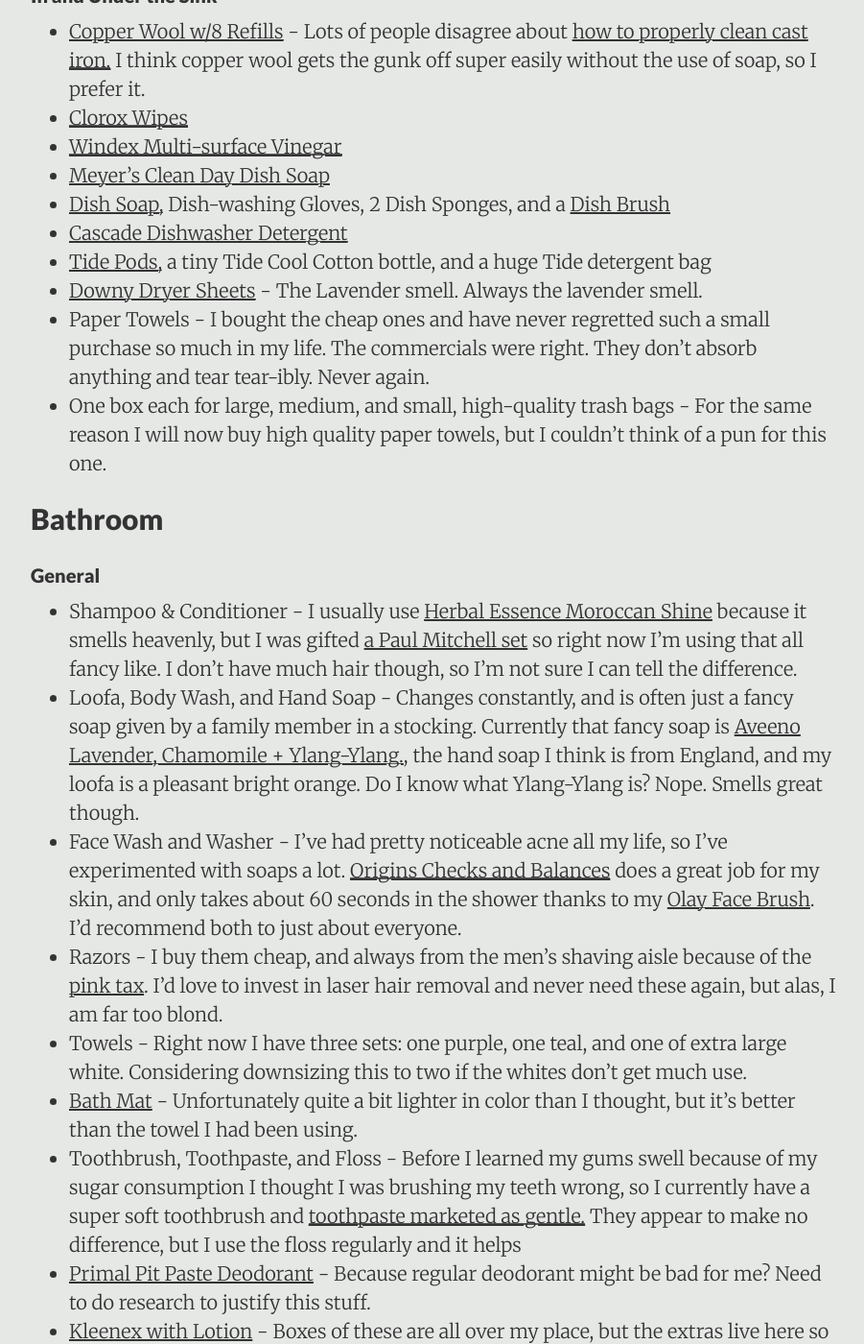
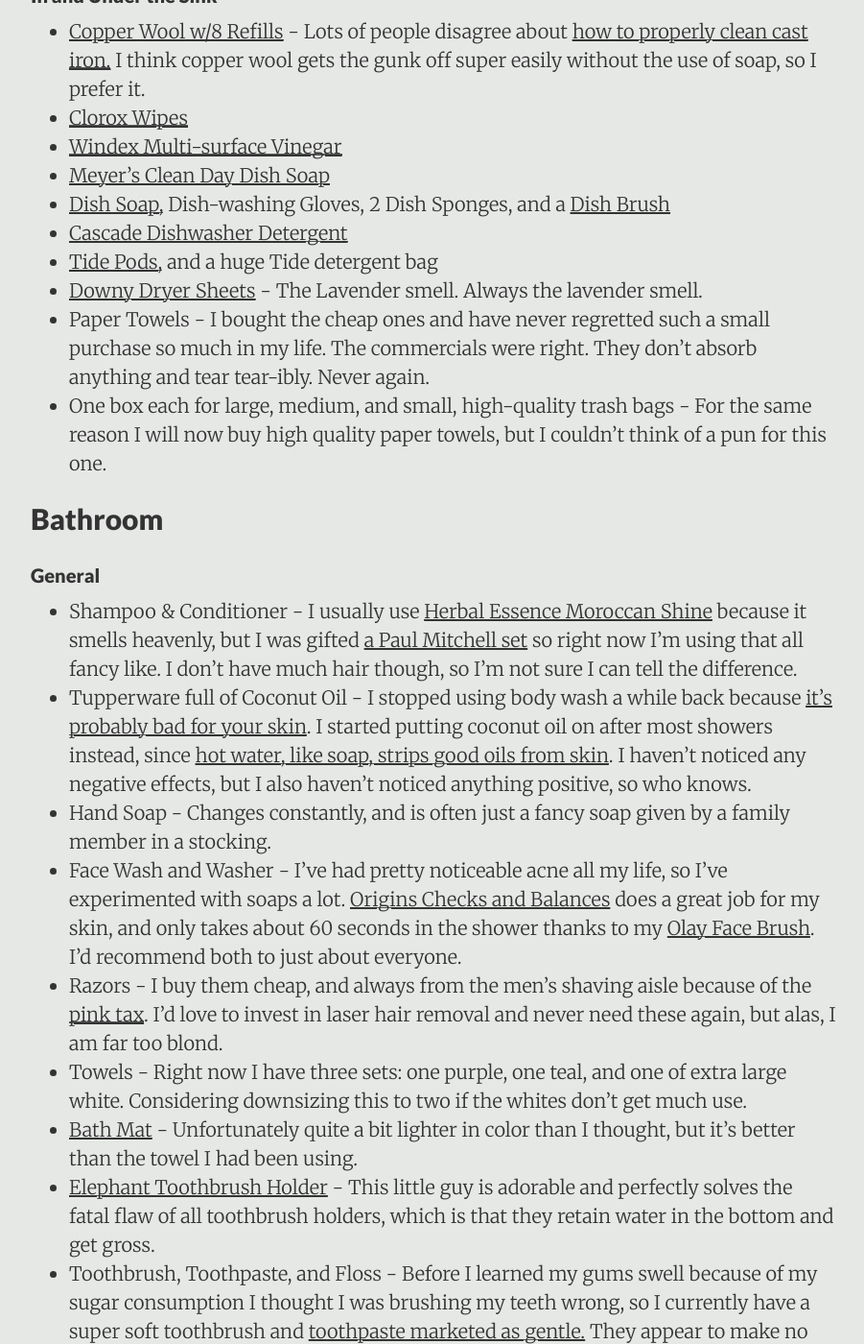
Before and after one commit to DestinyRoseMurphy/DestinyRoseMurphy.github.io, a Jekyll site: the page built from _posts/2017-10-19-Things-I-Kept.md, in a window 1280 px wide and 1400 px high, scrolled down 5391 px. Shown: the whole window at 96% size, without its empty margins (188-1089 px from the left). Built offline with Jekyll 4.4.1, drawn with Linux system fonts in a browser that asks for light colours; some of the changed text lies outside the part shown.

Commit message:
Updated Things

```diff
--- a/_posts/2017-10-19-Things-I-Kept.md
+++ b/_posts/2017-10-19-Things-I-Kept.md
@@ -122,7 +122,7 @@ I got my first kitchen all to myself in the fall semester of 2017, and I've been
 * [Meyer's Clean Day Dish Soap](http://amzn.to/2r7xEe1)
 * [Dish Soap,](http://amzn.to/2D8BdFA) Dish-washing Gloves, 2 Dish Sponges, and a [Dish Brush](http://amzn.to/2Dc6Eie)
 * [Cascade Dishwasher Detergent](http://amzn.to/2D899iq)
-* [Tide Pods,](http://amzn.to/2DBMkot) a tiny Tide Cool Cotton bottle, and a huge Tide detergent bag
+* [Tide Pods,](http://amzn.to/2DBMkot) and a huge Tide detergent bag
 * [Downy Dryer Sheets](http://amzn.to/2r8yVl7) - The Lavender smell. Always the lavender smell.
 * Paper Towels - I bought the cheap ones and have never regretted such a small purchase so much in my life. The commercials were right. They don't absorb anything and tear tear-ibly. Never again.
 * One box each for large, medium, and small, high-quality trash bags - For the same reason I will now buy high quality paper towels, but I couldn't think of a pun for this one.
@@ -132,11 +132,13 @@ I got my first kitchen all to myself in the fall semester of 2017, and I've been
 #### General
 
 * Shampoo & Conditioner - I usually use [Herbal Essence Moroccan Shine](http://amzn.to/2CRXV1k) because it smells heavenly, but I was gifted [a Paul Mitchell set](http://amzn.to/2CRg6Eh) so right now I'm using that all fancy like. I don't have much hair though, so I'm not sure I can tell the difference.
-* Loofa, Body Wash, and Hand Soap - Changes constantly, and is often just a fancy soap given by a family member in a stocking. Currently that fancy soap is [Aveeno Lavender, Chamomile + Ylang-Ylang.](http://amzn.to/2mht47k), the hand soap I think is from England, and my loofa is a pleasant bright orange. Do I know what Ylang-Ylang is? Nope. Smells great though.
+* Tupperware full of Coconut Oil - I stopped using body wash a while back because [it's probably bad for your skin](https://www.independent.co.uk/life-style/health-and-families/health-news/expert-warns-using-soap-in-shower-may-actually-be-bad-for-us-in-long-term-a6697771.html). I started putting coconut oil on after most showers instead, since [hot water, like soap, strips good oils from skin](http://www.newsweek.com/do-hot-showers-dry-your-skin-96379). I haven't noticed any negative effects, but I also haven't noticed anything positive, so who knows.
+* Hand Soap - Changes constantly, and is often just a fancy soap given by a family member in a stocking.
 * Face Wash and Washer - I've had pretty noticeable acne all my life, so I've experimented with soaps a lot. [Origins Checks and Balances](http://amzn.to/2FvyHaL) does a great job for my skin, and only takes about 60 seconds in the shower thanks to my [Olay Face Brush](http://amzn.to/2CRiieZ). I'd recommend both to just about everyone.
 * Razors - I buy them cheap, and always from the men's shaving aisle because of the [pink tax](https://money.usnews.com/money/personal-finance/articles/2016-02-17/the-pink-tax-why-womens-products-often-cost-more). I'd love to invest in laser hair removal and never need these again, but alas, I am far too blond.
 * Towels - Right now I have three sets: one purple, one teal, and one of extra large white. Considering downsizing this to two if the whites don't get much use.
 * [Bath Mat](https://www.target.com/p/ultra-soft-bath-grape-lavender-21-x30-threshold-153/-/A-50316233?ref=&ref=OpsEmail_Order_280&j=7173&sfmc_sub=220351560&l=20_HTML&u=1856896&mid=7284873&jb=1240935) - Unfortunately quite a bit lighter in color than I thought, but it's better than the towel I had been using.
+* [Elephant Toothbrush Holder](http://amzn.to/2Gfp018) - This little guy is adorable and perfectly solves the fatal flaw of all toothbrush holders, which is that they retain water in the bottom and get gross.
 * Toothbrush, Toothpaste, and Floss - Before I learned my gums swell because of my sugar consumption I thought I was brushing my teeth wrong, so I currently have a super soft toothbrush and [toothpaste marketed as gentle.](http://amzn.to/2EwEvja) They appear to make no difference, but I use the floss regularly and it helps
 * [Primal Pit Paste Deodorant](http://amzn.to/2DlXEVq) - Because regular deodorant might be bad for me? Need to do research to justify this stuff.
 * [Kleenex with Lotion](http://amzn.to/2CSOoao) - Boxes of these are all over my place, but the extras live here so here's where I'll list them. These are the softest and sturdiest tissues I've found, and I blow my nose constantly.
```
